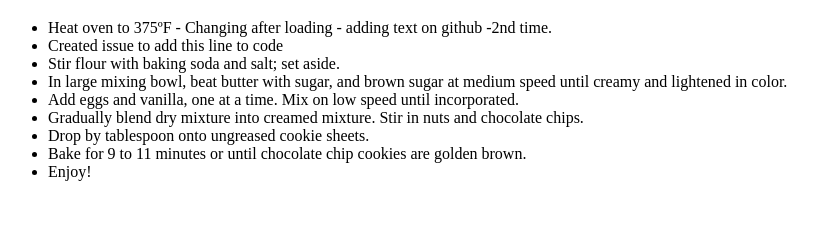
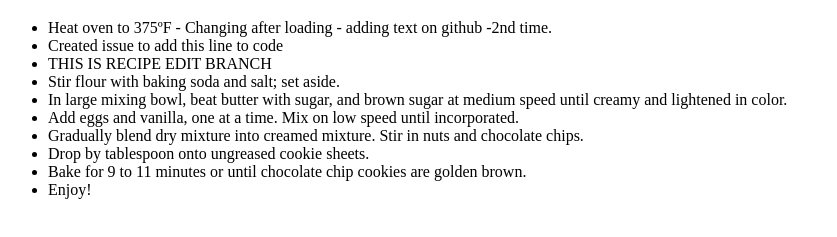
Before and after one commit to soumya1903/firstgithub, a plain HTML site: page secret recipe.htm in a window 1280 px wide. Shown: the part 321-558 px from the top of the page, without its empty margins (0-837 px from the left). Drawn offline with Linux system fonts and the light colour scheme.

Commit message:
Update secret recipe.htm

```diff
--- a/secret recipe.htm
+++ b/secret recipe.htm
@@ -19,6 +19,7 @@
 <ul>
 <li>Heat oven to 375ºF - Changing after loading - adding text on github -2nd time.</li>
 <li>Created issue to add this line to code</li>
+<li>  THIS IS RECIPE EDIT BRANCH  </li>
 <li>Stir flour with baking soda and salt; set aside.</li>
 <li>In large mixing bowl, beat butter with sugar, and brown sugar at medium speed until creamy and lightened in color.</li>
 <li>Add eggs and vanilla, one at a time. Mix on low speed until incorporated.</li>
```
